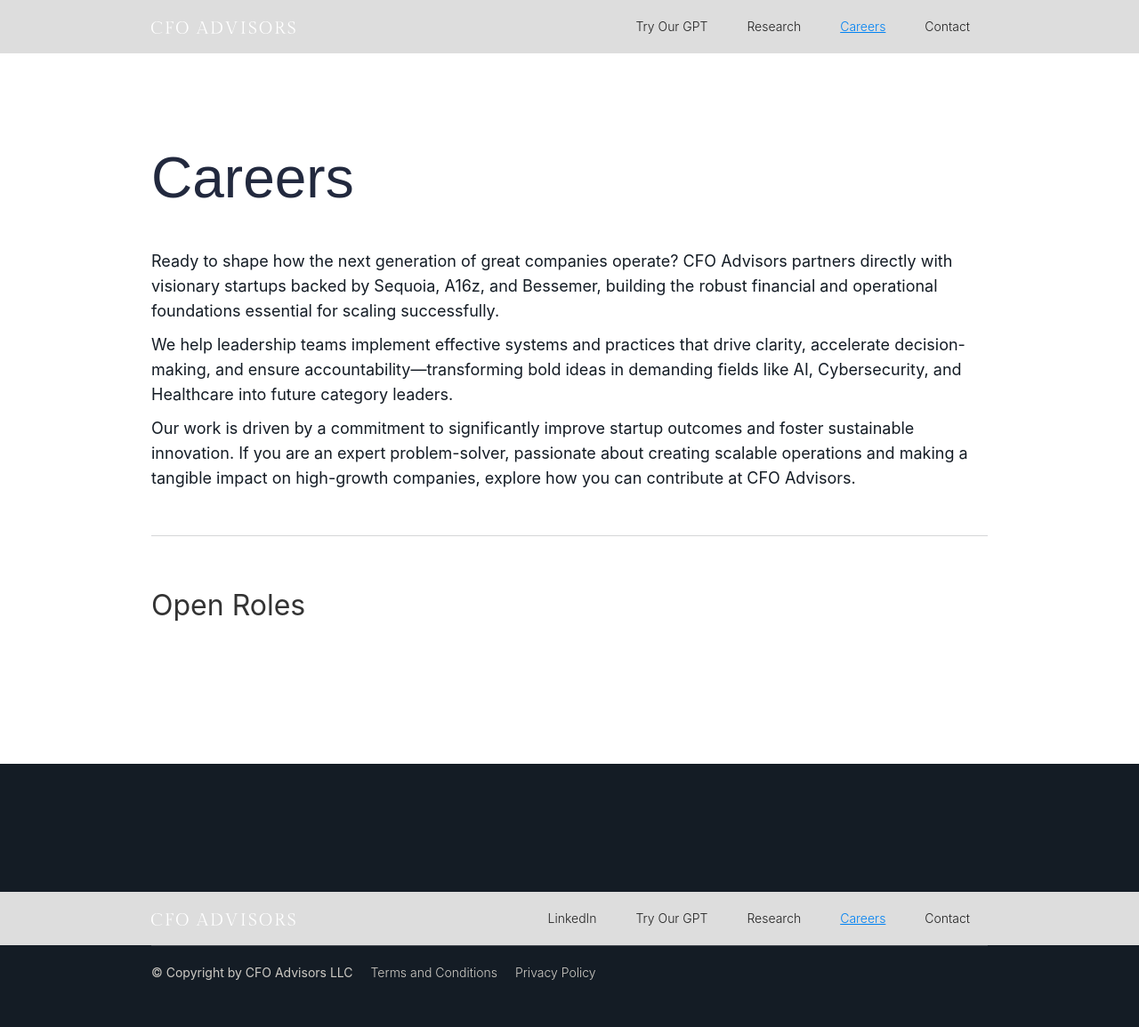
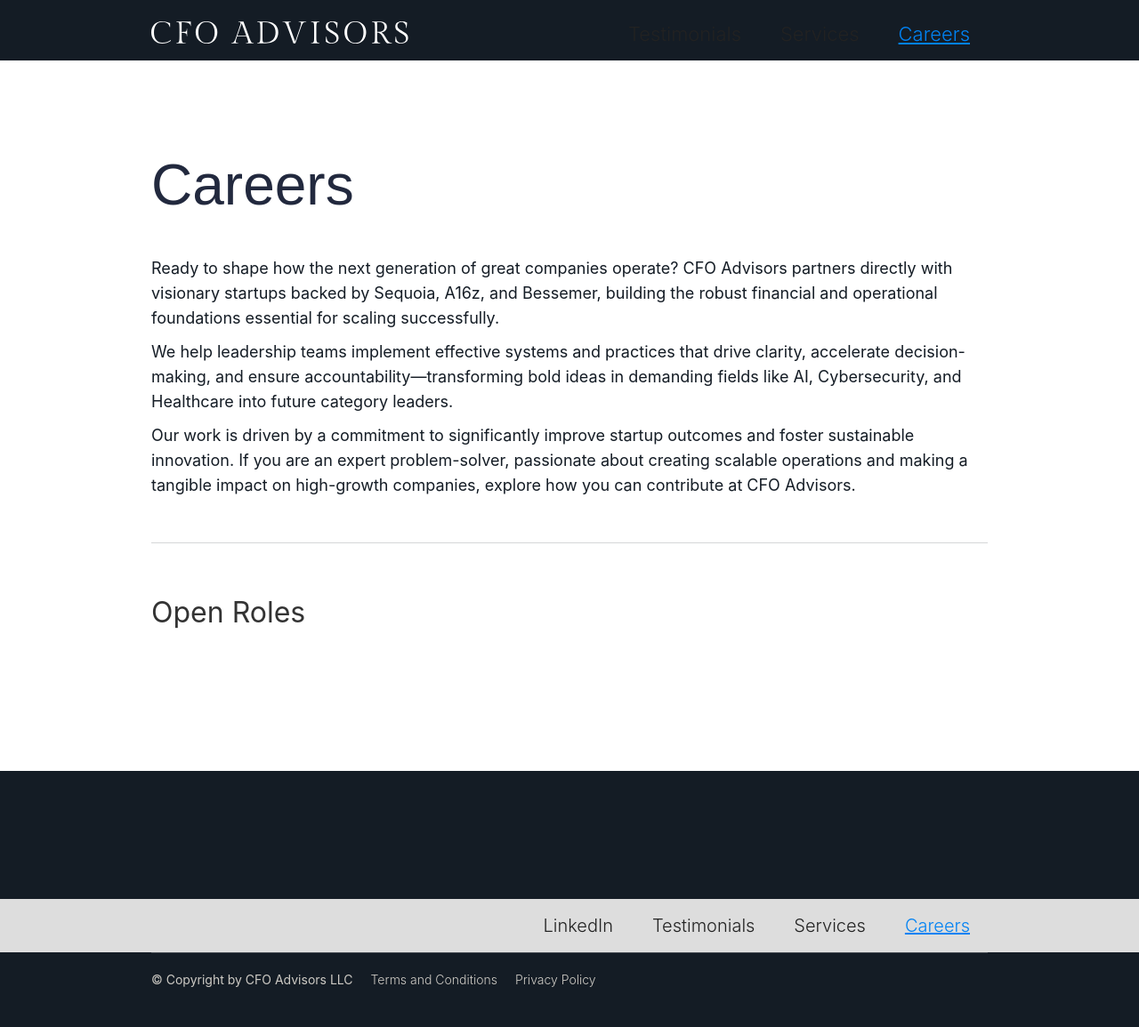
Before and after one commit to alexwu2400/cfoadvisorswebsite, a website built with Vite: page website/careers.html in a window 1280 px wide. Shown: the whole page at 89% size. Built offline with nearby package versions, Linux system fonts and the light colour scheme; a script that the page names is missing.

Commit message:
Update header and footer in privacy policy, terms, and careers pages to match index page

```diff
--- a/website/careers.html
+++ b/website/careers.html
@@ -21,15 +21,14 @@
   <script type="text/javascript">window.dataLayer = window.dataLayer || [];function gtag(){dataLayer.push(arguments);}gtag('js', new Date());gtag('set', 'developer_id.dZGVlNj', true);gtag('config', 'G-B0LY120F9V');</script>
 </head>
 <body class="body">
-  <div data-animation="default" data-collapse="medium" data-duration="400" data-easing="ease" data-easing2="ease" role="banner" class="navbar w-nav">
+  <div data-animation="default" data-collapse="medium" data-duration="400" data-easing="ease" data-easing2="ease" role="banner" class="navbar w-nav" style="background-color: transparent; border-bottom: none; box-shadow: none;">
     <div class="container-8 w-container">
       <a href="index.html" class="w-nav-brand"><img src="images/CFO-ADVISORS.svg" loading="lazy" alt="CFO Advisors Logo
-" class="image"></a>
+" class="image" style="width: auto; height: 25px;"></a>
       <nav role="navigation" class="nav-menu-2 w-nav-menu">
-        <a href="https://chat.openai.com/g/g-8Bjacdkah-cfo-advisors-ai-beta" target="_blank" class="nav-link w-nav-link"><span>Try Our GPT</span></a>
-        <a href="content.html" class="nav-link w-nav-link">Research</a>
-        <a href="careers.html" aria-current="page" class="nav-link w-nav-link w--current">Careers</a>
-        <a href="mailto:startups@cfoadvisors.com" class="nav-link w-nav-link">Contact</a>
+        <a href="index.html#testimonials-section" class="nav-link w-nav-link" style="font-size: 22px; padding-top: 28px;">Testimonials</a>
+        <a href="index.html#services" class="nav-link w-nav-link" style="font-size: 22px; padding-top: 28px;">Services</a>
+        <a href="careers.html" aria-current="page" class="nav-link w-nav-link w--current" style="font-size: 22px; padding-top: 28px;">Careers</a>
       </nav>
       <div class="menu-button w-nav-button">
         <div class="icon w-icon-nav-menu"></div>
@@ -55,16 +54,14 @@
       <div class="w-container">
         <div id="w-node-a9e0a246-258e-1c0a-d006-3828d17b5cc8-790205b8" class="w-layout-layout footer-stack wf-layout-layout">
           <div class="w-layout-cell cell-7">
-            <a href="index.html" class="w-nav-brand"><img src="images/CFO-ADVISORS.svg" loading="lazy" alt="CFO Advisors Logo
-" class="image"></a>
+            <!-- CFO Advisors logo removed from the footer -->
           </div>
           <div class="w-layout-cell cell-6">
             <div class="div-block-2">
-              <a id="w-node-a9e0a246-258e-1c0a-d006-3828d17b5cce-790205b8" href="https://www.linkedin.com/company/cfo-advisors-com/about/" target="_blank" class="nav-link w-nav-link">LinkedIn</a>
-              <a href="https://chat.openai.com/g/g-8Bjacdkah-cfo-advisors-ai-beta" target="_blank" class="nav-link w-nav-link">Try Our GPT</a>
-              <a href="content.html" class="nav-link w-nav-link"><span>Research</span></a>
-              <a href="careers.html" aria-current="page" class="nav-link w-nav-link w--current"><span>Careers</span></a>
-              <a href="mailto:startups@cfoadvisors.com" class="nav-link w-nav-link">Contact</a>
+              <a id="w-node-a9e0a246-258e-1c0a-d006-3828d17b5cce-790205b8" href="https://www.linkedin.com/company/cfo-advisors-com/about/" target="_blank" class="nav-link w-nav-link" style="font-size: 20px;">LinkedIn</a>
+              <a href="index.html#testimonials-section" class="nav-link w-nav-link" style="font-size: 20px;">Testimonials</a>
+              <a href="index.html#services" class="nav-link w-nav-link" style="font-size: 20px;">Services</a>
+              <a href="careers.html" aria-current="page" class="nav-link w-nav-link w--current" style="font-size: 20px;">Careers</a>
             </div>
           </div>
         </div>
```
Also changed, not shown: website/privacy-policy.html (+10 -13 lines), website/terms-and-conditions.html (+10 -13 lines).
